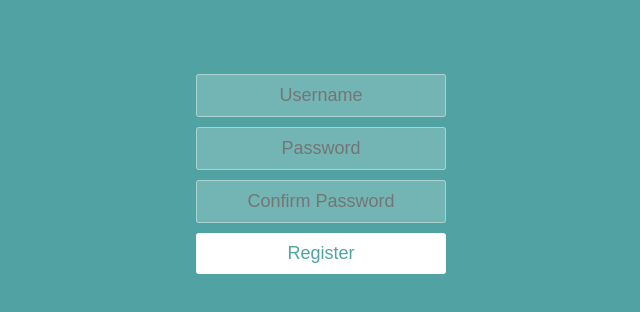
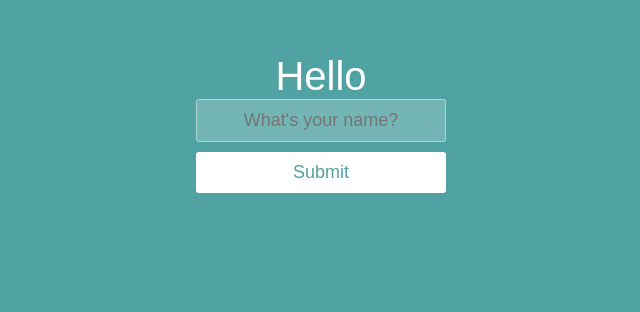
Before and after one commit to bhavikvashi1804/react-keeper-app, a React (Create React App) app: page / in a window 1280 px wide. Shown: the part 154-466 px from the top of the page, without its empty margins (319-959 px from the left). Built offline with nearby package versions, Linux system fonts and the light colour scheme; a web font is replaced by a local one.

Commit message:
Button get clicked

```diff
--- /dev/null
+++ b/src/components/HandleEvent/App.jsx
@@ -0,0 +1,18 @@
+import React from "react";
+import './style.css';
+
+function handleClick(){
+    console.log("Button is clicked");
+}
+
+function App() {
+  return (
+    <div className="container">
+      <h1>Hello</h1>
+      <input type="text" placeholder="What's your name?" />
+      <button onClick={handleClick}>Submit</button>
+    </div>
+  );
+}
+
+export default App;
--- /dev/null
+++ b/src/components/HandleEvent/style.css
@@ -0,0 +1,53 @@
+* {
+  box-sizing: border-box;
+  margin: 0;
+  padding: 0;
+  font-weight: 300;
+}
+
+body {
+  font-family: "Source Sans Pro", sans-serif;
+  color: white;
+  font-weight: 300;
+  background: #50a3a2;
+  width: 100%;
+  height: 100%;
+}
+
+.container {
+  margin: 10% auto;
+  padding: 80px 0;
+  text-align: center;
+}
+
+.container h1 {
+  font-size: 40px;
+  font-weight: 200;
+}
+
+input {
+  border: 1px solid rgba(252, 252, 252, 0.4);
+  background-color: rgba(252, 252, 252, 0.2);
+  width: 250px;
+  border-radius: 3px;
+  font-family: "Source Sans Pro", sans-serif;
+  padding: 10px 15px;
+  margin: 0 auto 10px auto;
+  display: block;
+  text-align: center;
+  font-size: 18px;
+  color: white;
+  font-weight: 300;
+}
+
+button {
+  appearance: none;
+  outline: 0;
+  background-color: white;
+  border: 0;
+  padding: 10px 15px;
+  color: #50a3a2;
+  border-radius: 3px;
+  width: 250px;
+  font-size: 18px;
+}
--- a/src/index.js
+++ b/src/index.js
@@ -1,7 +1,7 @@
 import React from 'react';
 import ReactDOM from 'react-dom';
 
-import App from './components/Login/App';
+import App from './components/HandleEvent/App';
 
 ReactDOM.render(
   <App />,
```
